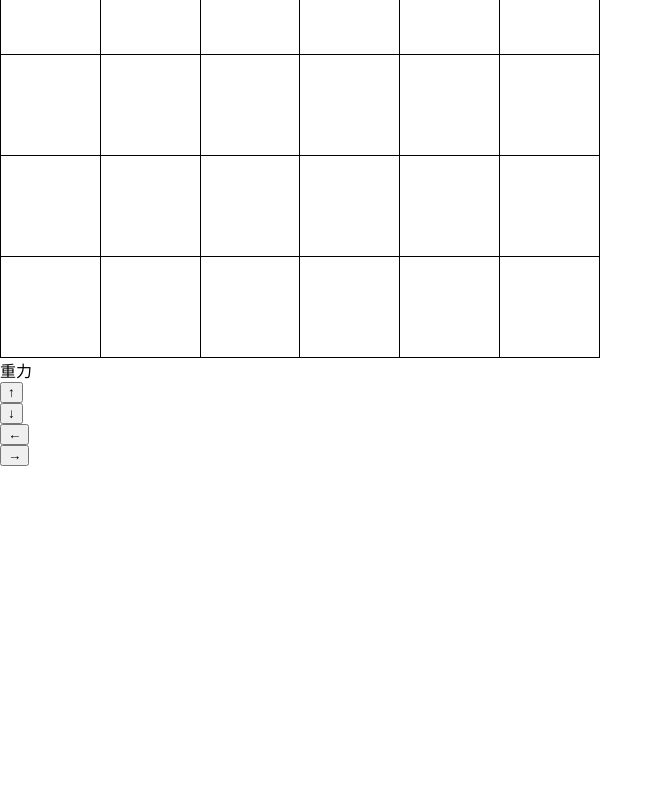
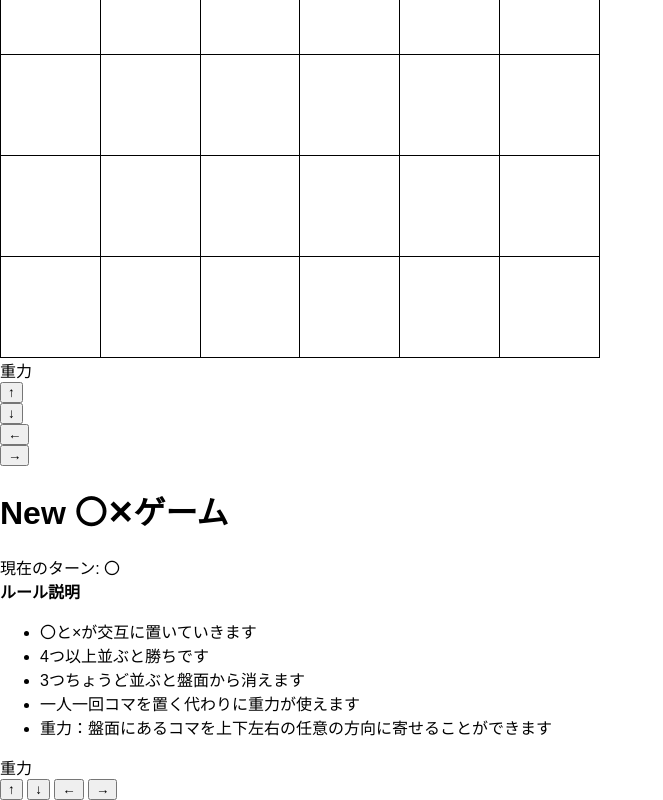
Before and after one commit to yaku151230-cloud/newox, a website: page marubatu.html in a window 1280 px wide. Shown: the part 538-1338 px from the top of the page, without its empty margins (0-663 px from the left). Before the commit the page ends 1004 px from the top, so only its background shows below. Drawn offline with Linux system fonts and the light colour scheme.

Commit message:
Update marubatu.html

```diff
--- a/marubatu.html
+++ b/marubatu.html
@@ -7,11 +7,12 @@
 <link rel="stylesheet" href="style.css">
 </head>
 <body>
+
 <div class="game-wrapper">
 
-        <!-- PC版サイドパネル -->
+    <!-- PC版左サイドパネル -->
     <div id="side-left">
-            <h1>New 〇✕ゲーム</h1>
+        <h1 class="game-title">New 〇✕ゲーム</h1>
         <span id="turn-info">現在のターン: 〇</span>
         <div id="rule-box">
             <b>ルール説明</b>
@@ -29,7 +30,7 @@
     <div id="board">
         <table border="1" cellspacing="0" cellpadding="0">
             <tbody>
-                    <!-- 6x6 のセル -->
+                <!-- 6x6 セル -->
                 <tr>
                     <td data-row="0" data-col="0"></td>
                     <td data-row="0" data-col="1"></td>
@@ -82,7 +83,7 @@
         </table>
     </div>
 
-        <!-- PC版右側重力ボタン -->
+    <!-- PC版右サイドパネル -->
     <div id="side-right">
         <div>重力</div>
         <button id="gravity-up">↑</button>
@@ -91,11 +92,11 @@
         <button id="gravity-right">→</button>
     </div>
 
-        <!-- スマホ版パネル -->
-        <div id="mobile-panel">
-            <h1>New 〇✕ゲーム</h1>
-            <span id="turn-info-mobile">現在のターン: 〇</span>
-            <div id="rule-box-mobile">
+    <!-- スマホ用パネル（PC版非表示） -->
+    <div id="mobile-top-panel">
+        <h1 class="game-title">New 〇✕ゲーム</h1>
+        <span id="turn-info">現在のターン: 〇</span>
+        <div id="rule-box">
             <b>ルール説明</b>
             <ul>
                 <li>〇と×が交互に置いていきます</li>
@@ -105,18 +106,20 @@
                 <li>重力：盤面にあるコマを上下左右の任意の方向に寄せることができます</li>
             </ul>
         </div>
-            <div id="gravity-buttons-mobile">
-                <!-- PC版と同じIDを使用 -->
+    </div>
+
+    <div id="mobile-bottom-panel">
+        <div>重力</div>
         <button id="gravity-up">↑</button>
         <button id="gravity-down">↓</button>
         <button id="gravity-left">←</button>
         <button id="gravity-right">→</button>
     </div>
-        </div>
 
 </div>
 
 <div id="result"></div>
+
 <script src="script.js"></script>
 </body>
 </html>
```
Lines whose indentation alone changed are shown as unchanged.
